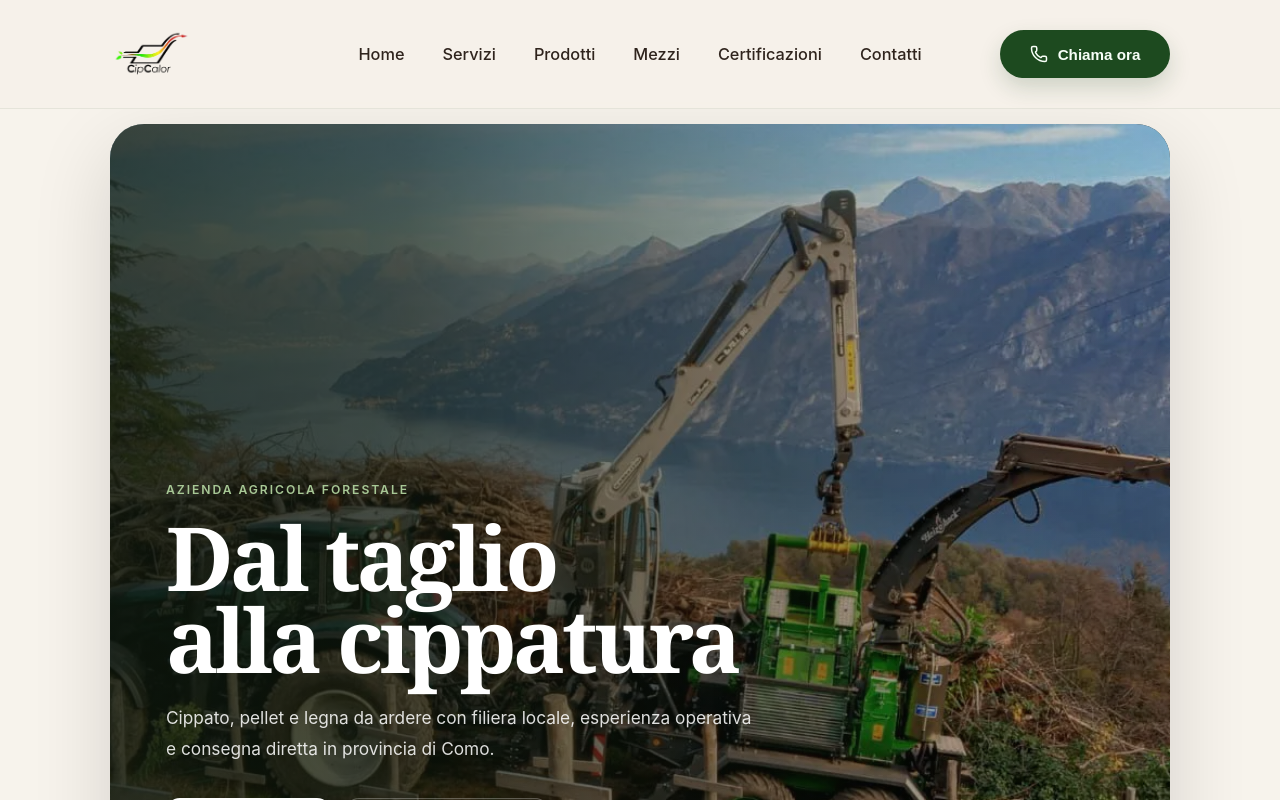
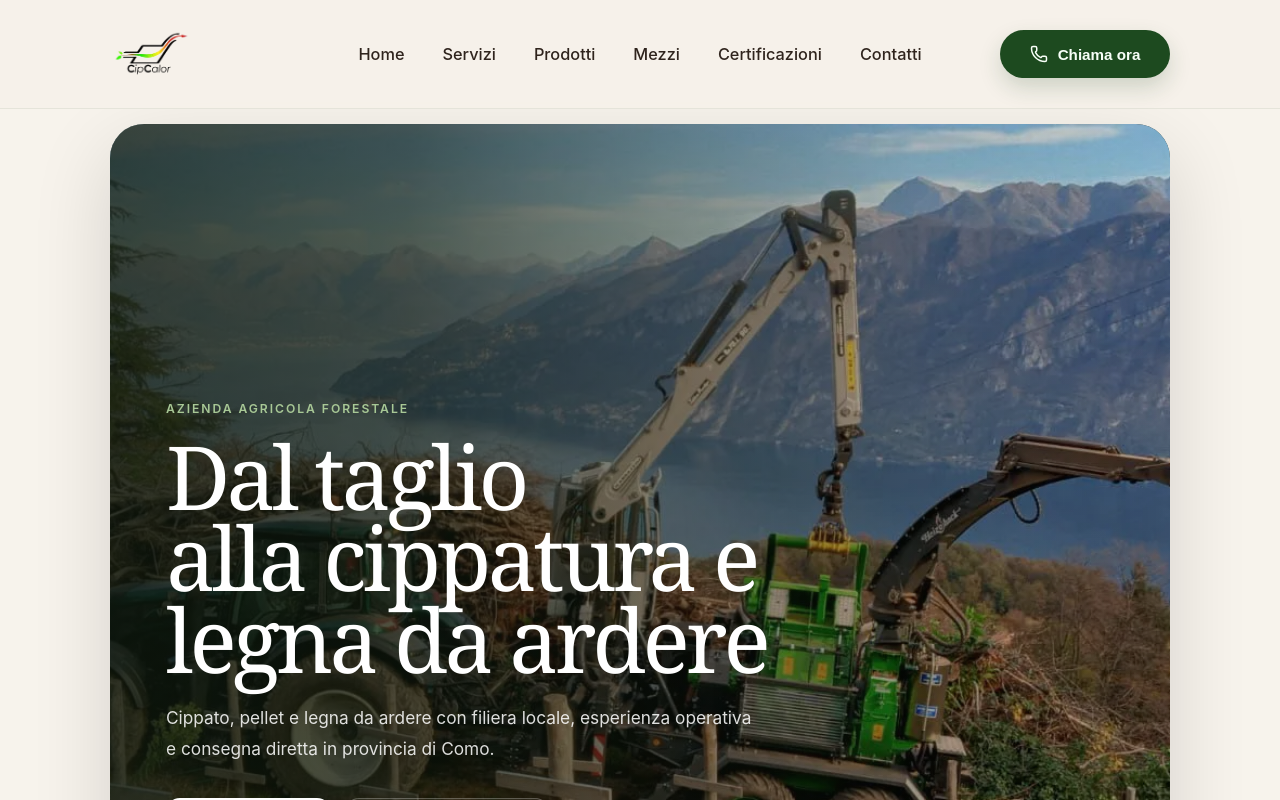
Before and after one commit to sorma/CipCalor, a Next.js app: page / in a window 1280 px wide. Shown: the top 800 px of the page. Built offline with nearby package versions, Linux system fonts and the light colour scheme.

Commit message:
Aggiornamento home

```diff
--- a/src/app/page.js
+++ b/src/app/page.js
@@ -91,7 +91,7 @@ export default function Home() {
               <h1 className={styles.heroTitle}>
                 Dal taglio
                 <br />
-                alla cippatura
+                alla cippatura e legna da ardere
               </h1>
 
               <p className={styles.heroText}>
--- a/src/app/page.module.css
+++ b/src/app/page.module.css
@@ -121,7 +121,7 @@
   font-size: clamp(4rem, 6.9vw, 6.8rem);
   color: var(--white);
   margin-bottom: 22px;
-  font-weight: 700;
+  font-weight: 500;
   line-height: 0.92;
   letter-spacing: -0.045em;
 }
```
